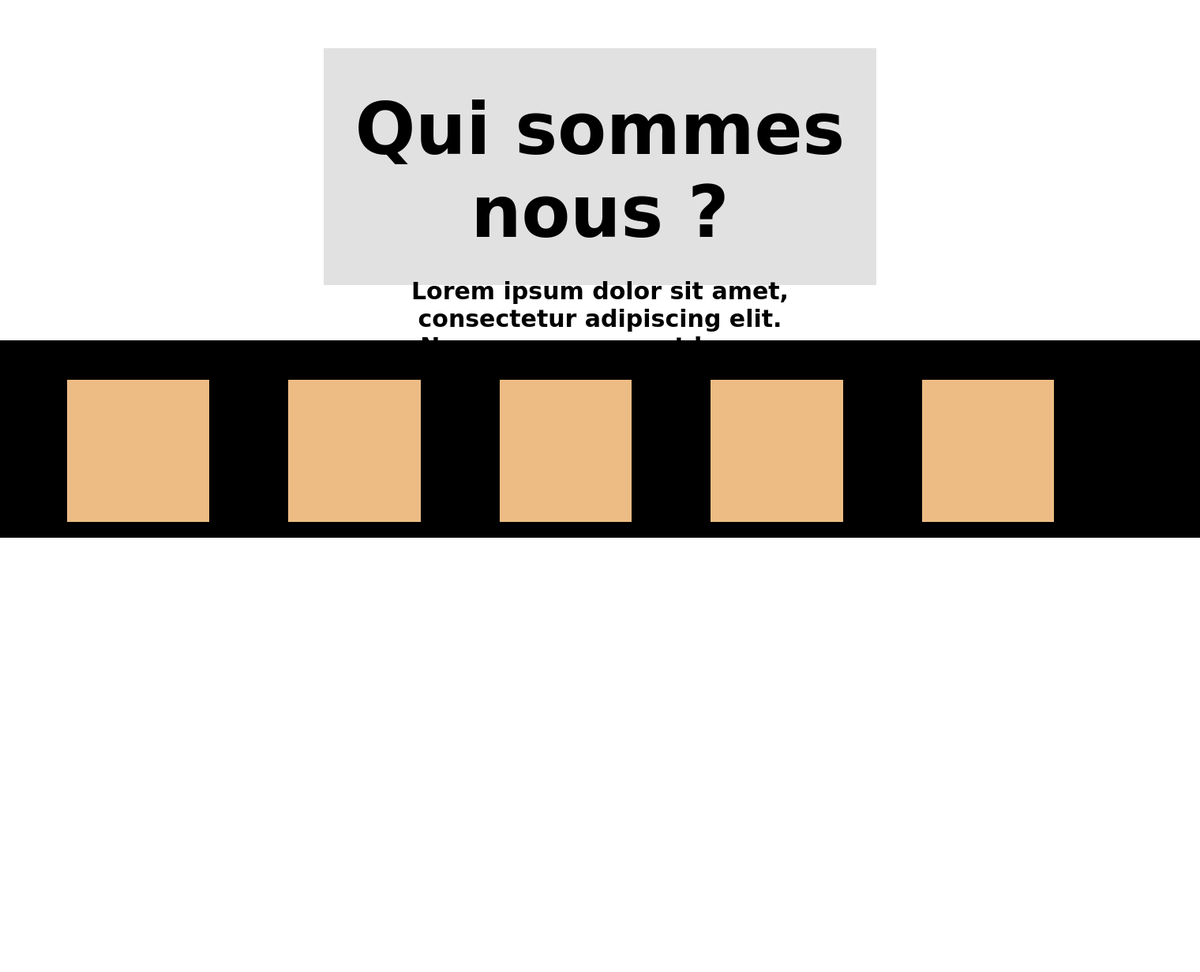
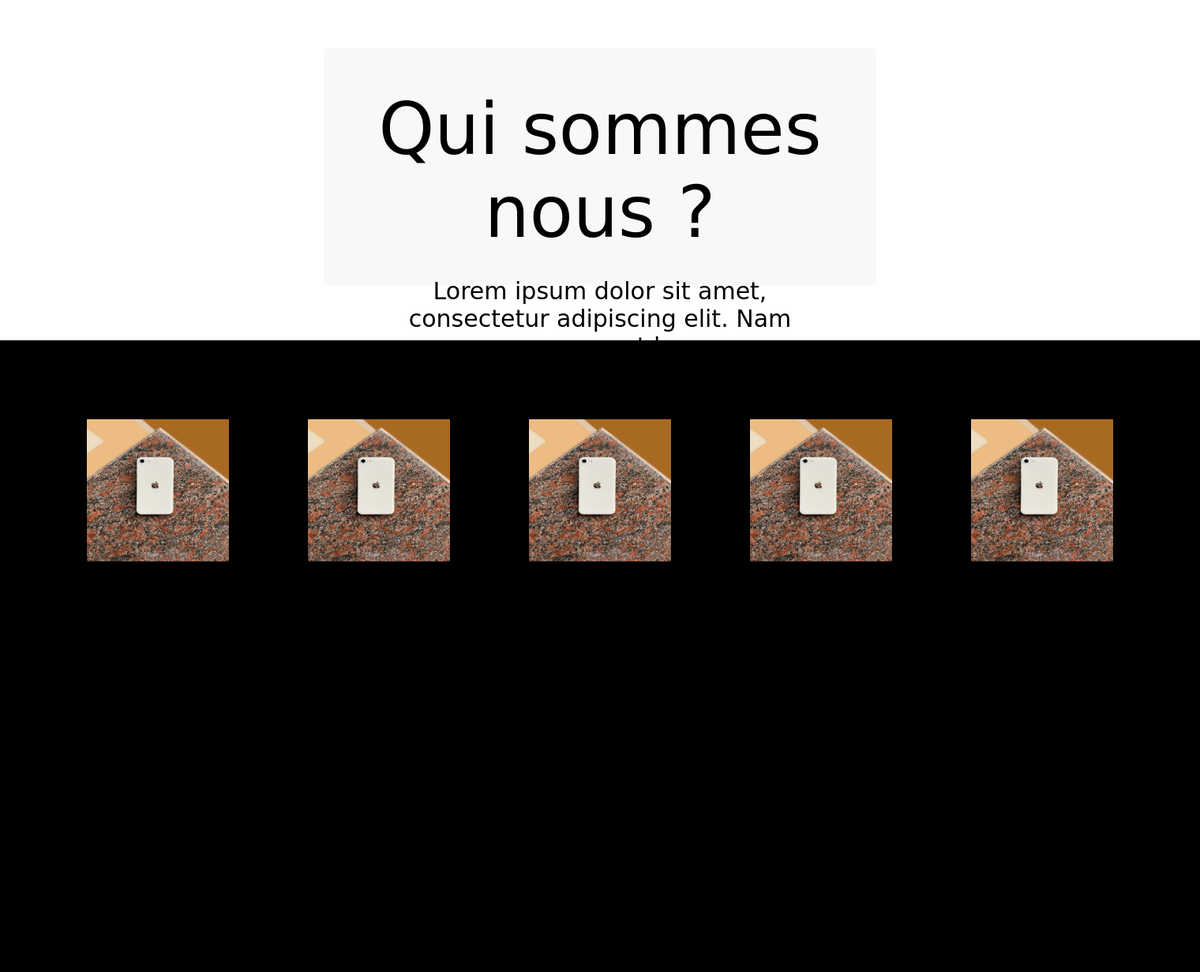
Before and after one commit to N0weee/Multitech, a PHP site: page / in a window 1520 px wide. Shown: the part 260-1491 px from the top of the page at 79% size. Before the commit the page ends 941 px from the top, so only its background shows below. Run offline with PHP 8.4, Linux system fonts and the light colour scheme; some web fonts are replaced.

Commit message:
Add files via upload

```diff
--- a/Multitech/index.html
+++ b/Multitech/index.html
@@ -29,24 +29,35 @@
         </main>
         <footer>
             <div id="div-f" class="flex">
-                <div>
-                    <div class="div-f-i div-f-i-1">
+                <div class="div-f-i div-f-i-1">
+                    <img src="img/phone.jpg" class="div-f-img">
                         <div class="div-f-i-s">
                             <h3 class="div-f-i-h3">Iphone X</h3>
                         </div>
-                    </div>
                 </div>
                 <div class="div-f-i">
-                    <div class="div-f-i-s"></div>
+                    <img src="img/phone.jpg" class="div-f-img">
+                        <div class="div-f-i-s">
+                            <h3 class="div-f-i-h3">Iphone X</h3>
+                        </div>
                 </div>
                 <div class="div-f-i">
-                    <div class="div-f-i-s"></div>
+                    <img src="img/phone.jpg" class="div-f-img">
+                        <div class="div-f-i-s">
+                            <h3 class="div-f-i-h3">Iphone X</h3>
+                        </div>
                 </div>
                 <div class="div-f-i">
-                    <div class="div-f-i-s"></div>
+                    <img src="img/phone.jpg" class="div-f-img">
+                        <div class="div-f-i-s">
+                            <h3 class="div-f-i-h3">Iphone X</h3>
+                        </div>
                 </div>
                 <div class="div-f-i">
-                    <div class="div-f-i-s"></div>
+                    <img src="img/phone.jpg" class="div-f-img">
+                        <div class="div-f-i-s">
+                            <h3 class="div-f-i-h3">Iphone X</h3>
+                        </div>
                 </div>
             </div>
         </footer>
--- a/Multitech/style.css
+++ b/Multitech/style.css
@@ -56,6 +56,7 @@ nav {
 }
 
 #h2-m {
+    font-weight: 400;
     padding-top:50px ;
     font-size: 90px;
     text-align: center;
@@ -67,14 +68,14 @@ nav {
     text-align: center;
     margin-right: auto;
     font-size: 30px;
-    font-weight: 600;
+    font-weight: 400;
     width: 500px;
 }
 
 #div-m {
     width: 700px;
     height: 300px;
-    background-color: #E1E1E1;
+    background-color: #f8f8f8;
     margin-left: auto;
     margin-right: auto;
 }
@@ -82,34 +83,39 @@ nav {
 footer {
     margin-top: 70px;
     width: 100%;
-    height: 250px;
+    height: 100vh;
     background-color: black;
 }
 
 #div-f {
     margin-right: auto;
     margin-left: auto;
-    width: 1150px;
+    width: 1500px;
+}
+
+.div-f-img {
+    position: absolute;
+    width: 180px;
+    height: 180px;
+    background-image: url("/img/phone.jpg");
 }
 
 .div-f-i {
-    margin-top: 50px;
+    margin-top: 100px;
     width: 180px;
+    margin-left: 100px;
     height: 180px;
-    background-image: url("img/phone.jpg");
-    background-color: white;
-    margin-left: 100px;
 }
 
 .div-f-i-1 {
-    margin-left: -100px;
 }
 
 .div-f-i-s {
+    width: 100%;
     display: none;
-    margin-top: auto;
-    background-color: blue;
-    height: 70px;
+    margin-top: 123px;
+    background-color:rgba(255, 255, 255,1);
+    position: relative;
 }
 
 .div-f-i:hover {
```
Also changed, not shown: Multitech/img/Logo.png (added).
